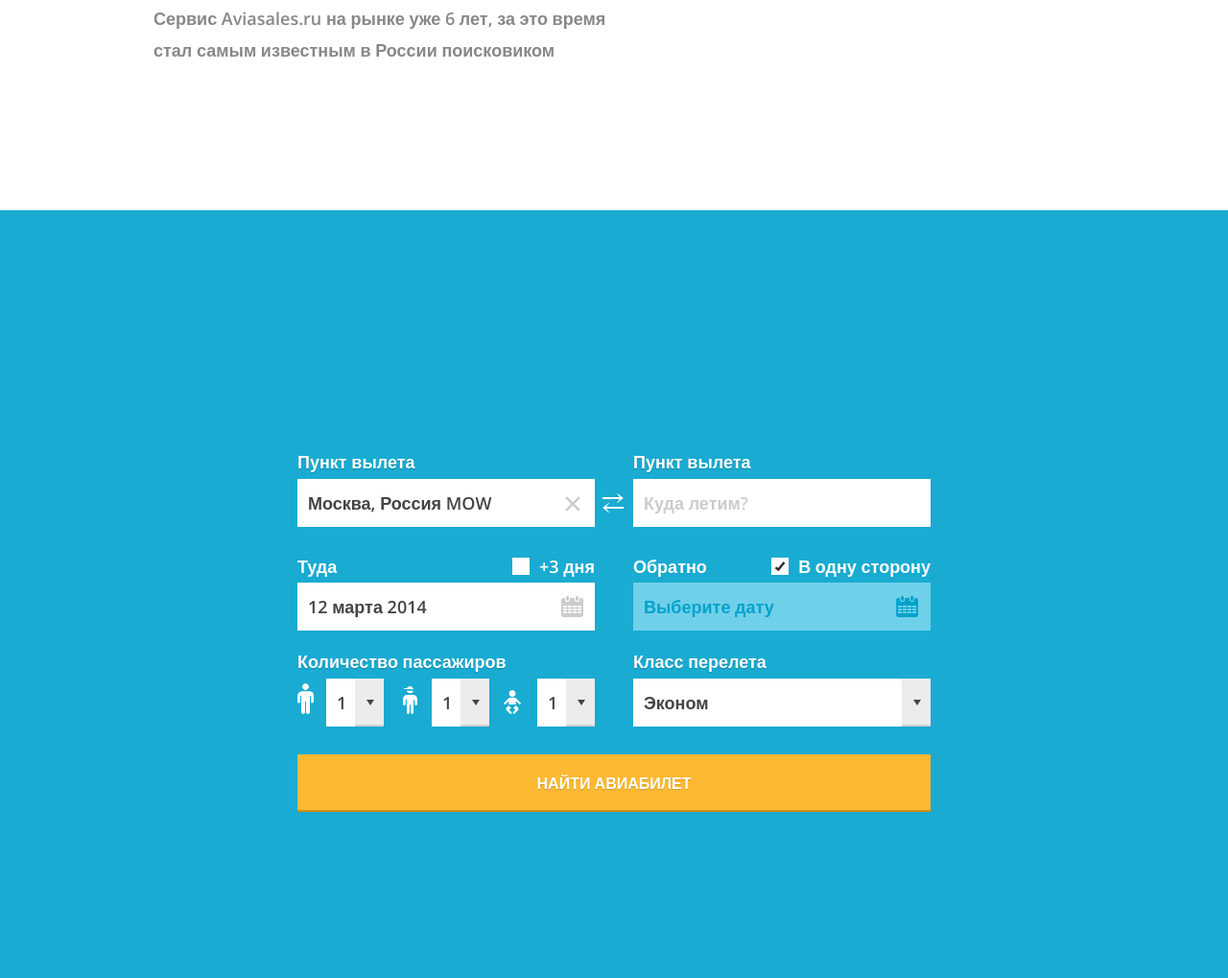
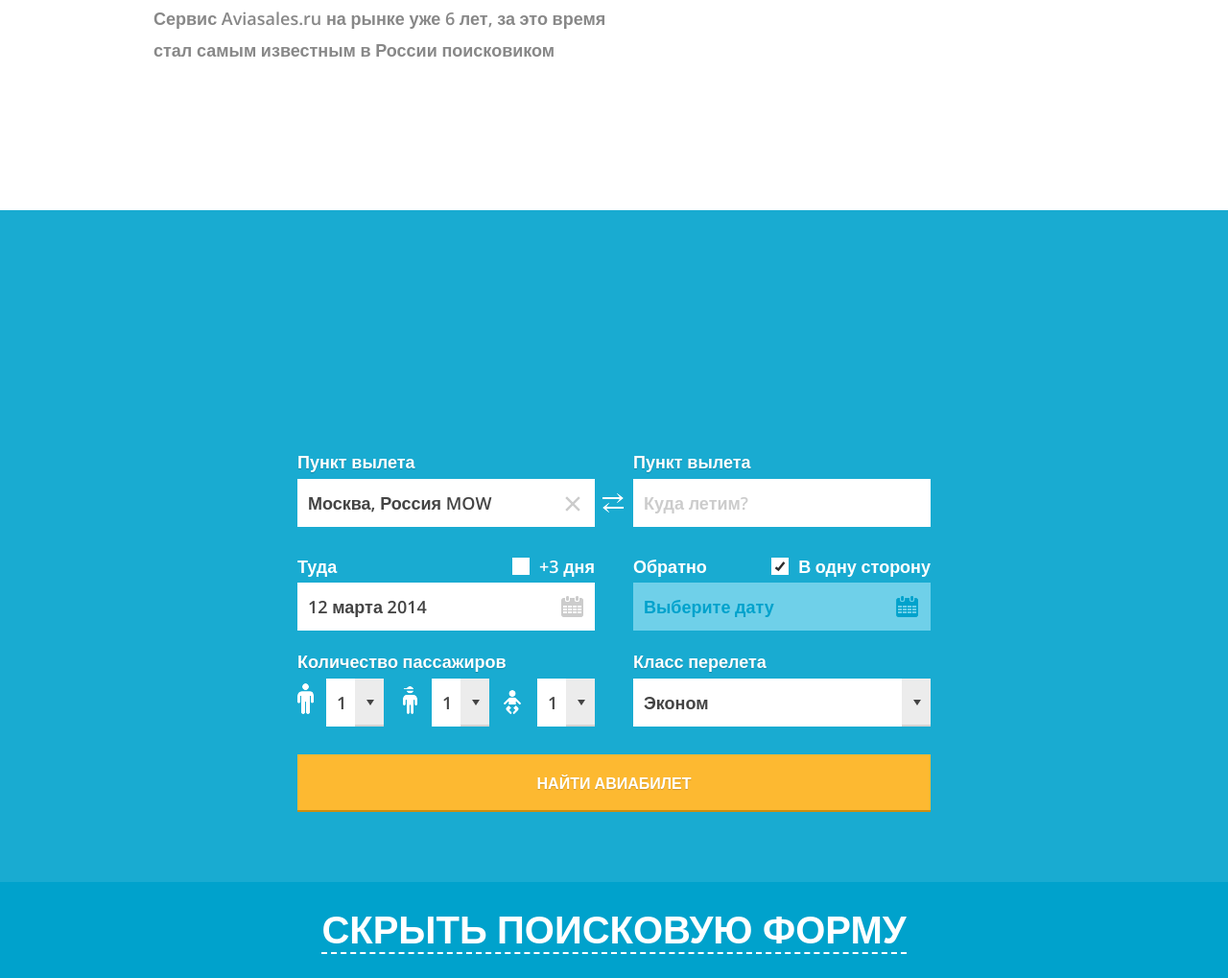
Before and after one commit to coderiver/aviaslestips, a plain HTML site: page index.html in a window 1280 px wide. Shown: the part 6181-7200 px from the top of the page at 96% size. Drawn offline with nearby package versions, Linux system fonts and the light colour scheme.

Commit message:
last slide

```diff
--- a/index.html
+++ b/index.html
@@ -448,6 +448,9 @@
         </div>
       </div>
     </div>
+    <div class="page__footer js-nav">
+      <a href="#js-slide1" class="footer__link">Скрыть поисковую форму</a>
+    </div>
   </section>
 </div>
 <!-- ./ main-->
--- a/sass/_common.sass
+++ b/sass/_common.sass
@@ -161,7 +161,10 @@ body
 		margin-top: 120px
 
 .page9
-	z-index: 200
+	z-index: 3333
+	.page__footer
+		position: absolute
+		bottom: 0
 .page1
 	z-index: 2200
 	background: #00AFDD
```
Also changed, not shown: css/screen.css.
